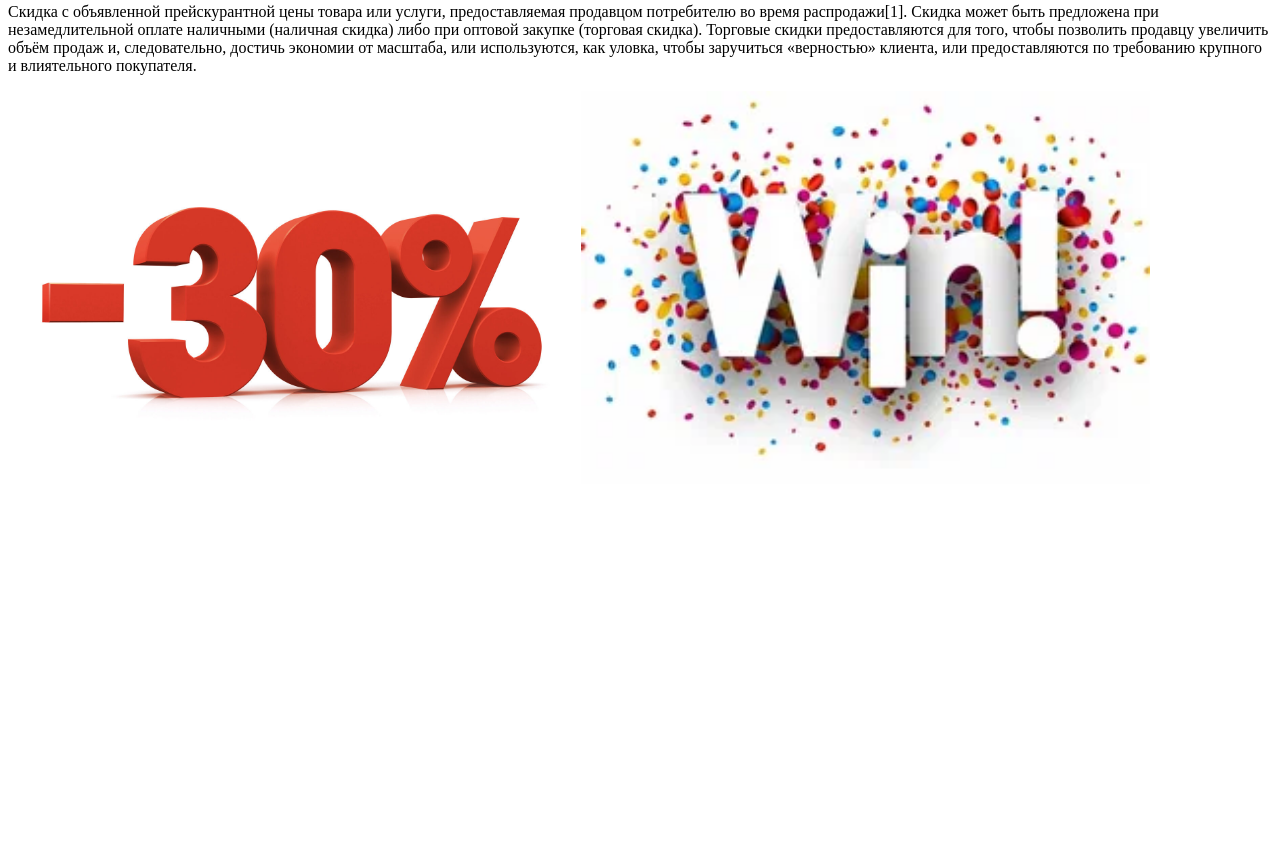
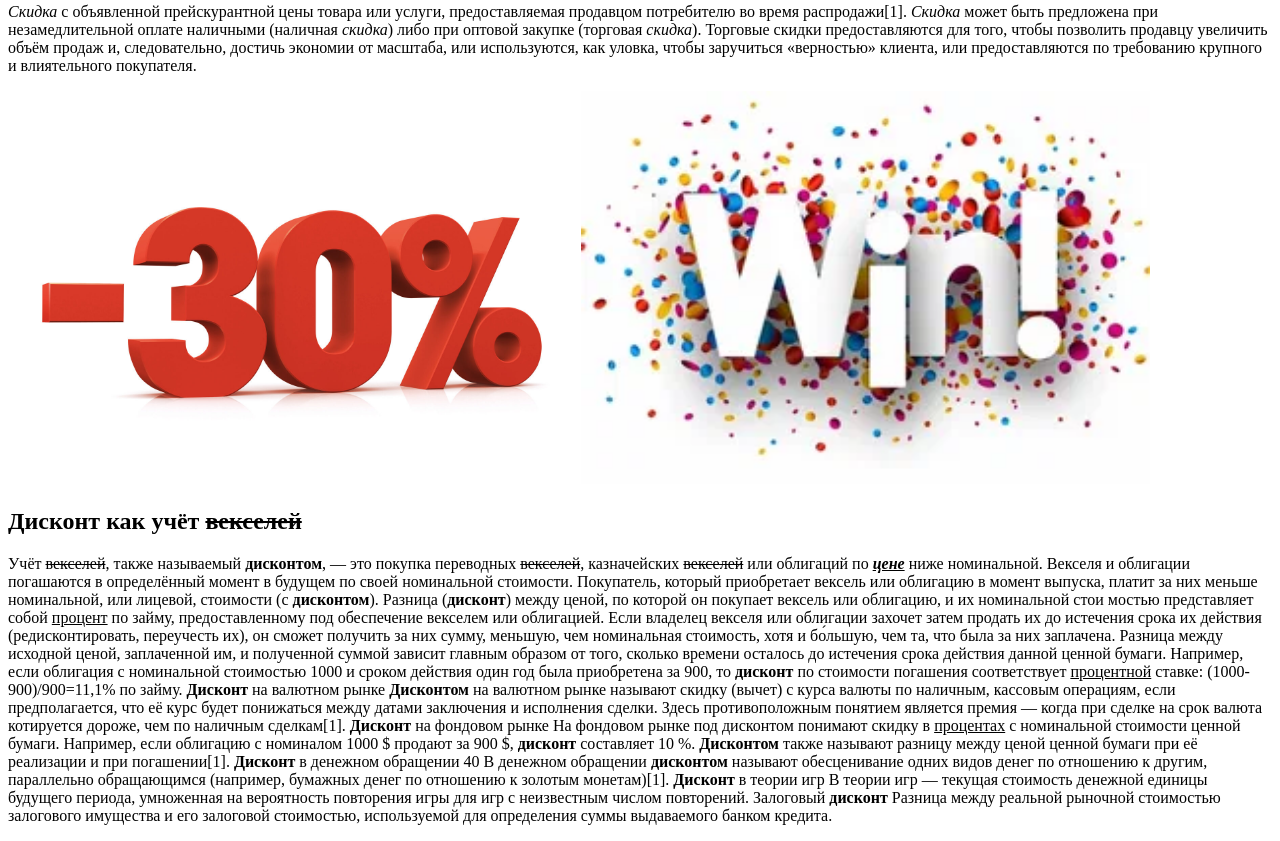
Before and after one commit to nstrnkrn/-web-front-labs, a plain HTML site: page discount.html in a window 1280 px wide. Shown: the part 350-1191 px from the top of the page. Before the commit the page ends 854 px from the top, so only its background shows below. Drawn offline with Linux system fonts and the light colour scheme.

Commit message:
Форматирование текста

```diff
--- a/discount.html
+++ b/discount.html
@@ -6,7 +6,7 @@
     </head>
 
     <body>
-    <h1>Дисконт</h1>
+        <h1><b>Дисконт</b></h1>
 
         <p>
             <img src="picture1.png" height="150">
@@ -16,22 +16,60 @@
             <b>Дисконт</b> (англ. <i>discount</i>) — <b>экономический термин</b>, в буквальном переводе с
             английского означает <i>скидка</i>, <i>вычет</i>, <i>разница</i>. В зависимости от <b>контекста</b>,
             может принимать различные значения.
-    <p>
+        </p>
 
         <h2>Дисконт на товарном рынке</h2>
 
         <p>
-            Скидка с объявленной прейскурантной цены товара или услуги,
+            <i>Скидка</i> с объявленной прейскурантной цены товара или услуги,
             предоставляемая продавцом потребителю во время
-        распродажи[1]. Скидка может быть предложена при незамедлительной оплате наличными (наличная скидка) либо при оптовой
-        закупке (торговая скидка). Торговые скидки предоставляются для
+            распродажи[1]. <i>Скидка</i> может быть предложена при незамедлительной оплате наличными (наличная <i>скидка</i>) либо при оптовой
+            закупке (торговая <i>скидка</i>). Торговые скидки предоставляются для
             того, чтобы позволить продавцу увеличить объём продаж и, следовательно, достичь экономии от масштаба, или используются,
             как уловка, чтобы заручиться «верностью» клиента, или предоставляются по требованию крупного и влиятельного покупателя.
-    <p>
+        </p>
 
         <p>
             <img src="picture2.jpeg" width="45%">
             <img src="picture3.webp" width="45%">
         </p>
-        <body>
+
+        <h2><b>Дисконт</b> как учёт <s>векселей</s></h2>
+
+        <p>
+            Учёт <s>векселей</s>, также называемый <b>дисконтом</b>, — это покупка переводных <s>векселей</s>, казначейских <s>векселей</s> или облигаций по <b><i><u>цене</u></i></b>
+            ниже номинальной. Векселя и облигации погашаются в определённый момент в будущем по своей номинальной стоимости.
+            Покупатель, который приобретает вексель или облигацию в момент выпуска, платит за них меньше номинальной, или лицевой,
+            стоимости (с <b>дисконтом</b>). Разница (<b>дисконт</b>) между ценой, по которой он покупает вексель или облигацию, и их номинальной стои
+            мостью представляет собой <u>процент</u> по займу, предоставленному
+            под обеспечение векселем или облигацией. Если владелец векселя или облигации захочет затем продать их до истечения срока их
+            действия (редисконтировать, переучесть их), он сможет получить
+            за них сумму, меньшую, чем номинальная стоимость, хотя и бо́льшую, чем та, что была за них заплачена. Разница между исходной
+            ценой, заплаченной им, и полученной суммой зависит главным
+            образом от того, сколько времени осталось до истечения срока
+            действия данной ценной бумаги. Например, если облигация с
+            номинальной стоимостью 1000 и сроком действия один год была
+            приобретена за 900, то <b>дисконт</b> по стоимости погашения соответствует <u>процентной</u> ставке: (1000-900)/900=11,1% по займу.
+            <b>Дисконт</b> на валютном рынке
+            <b>Дисконтом</b> на валютном рынке называют скидку (вычет) с курса
+            валюты по наличным, кассовым операциям, если предполагается,
+            что её курс будет понижаться между датами заключения и исполнения сделки. Здесь противоположным понятием является
+            премия — когда при сделке на срок валюта котируется дороже,
+            чем по наличным сделкам[1].
+            <b>Дисконт</b> на фондовом рынке
+            На фондовом рынке под дисконтом понимают скидку в <u>процентах</u>
+            с номинальной стоимости ценной бумаги. Например, если облигацию с номиналом 1000 $ продают за 900 $, <b>дисконт</b> составляет 10
+            %. <b>Дисконтом</b> также называют разницу между ценой ценной бумаги при её реализации и при погашении[1].
+            <b>Дисконт</b> в денежном обращении
+            40
+            В денежном обращении <b>дисконтом</b> называют обесценивание одних видов денег по отношению к другим, параллельно
+            обращающимся (например, бумажных денег по отношению к золотым монетам)[1].
+            <b>Дисконт</b> в теории игр
+            В теории игр — текущая стоимость денежной единицы будущего
+            периода, умноженная на вероятность повторения игры для игр с
+            неизвестным числом повторений.
+            Залоговый <b>дисконт</b>
+            Разница между реальной рыночной стоимостью залогового имущества и его залоговой стоимостью, используемой для определения суммы выдаваемого банком кредита.
+        </p>
+    </body>
 </html>
```
Lines whose indentation alone changed are shown as unchanged.
